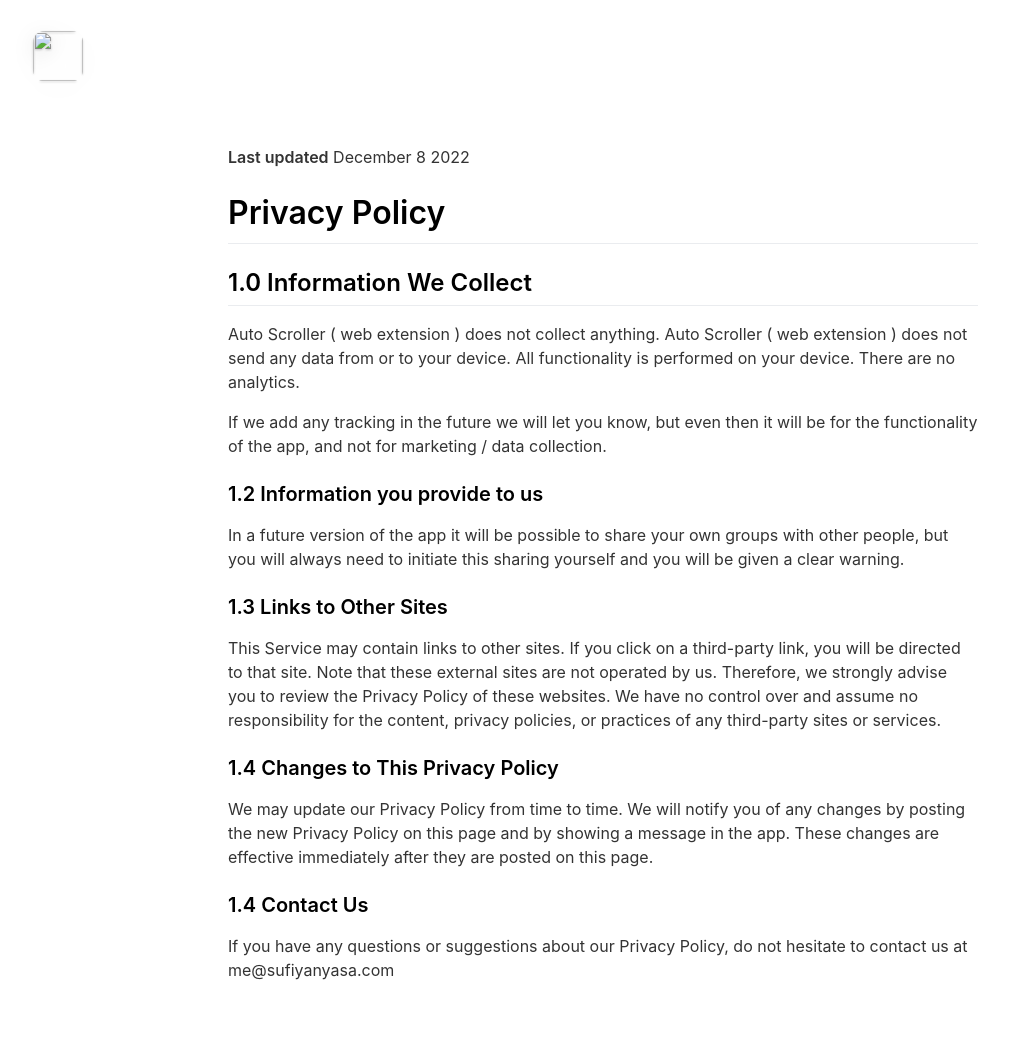
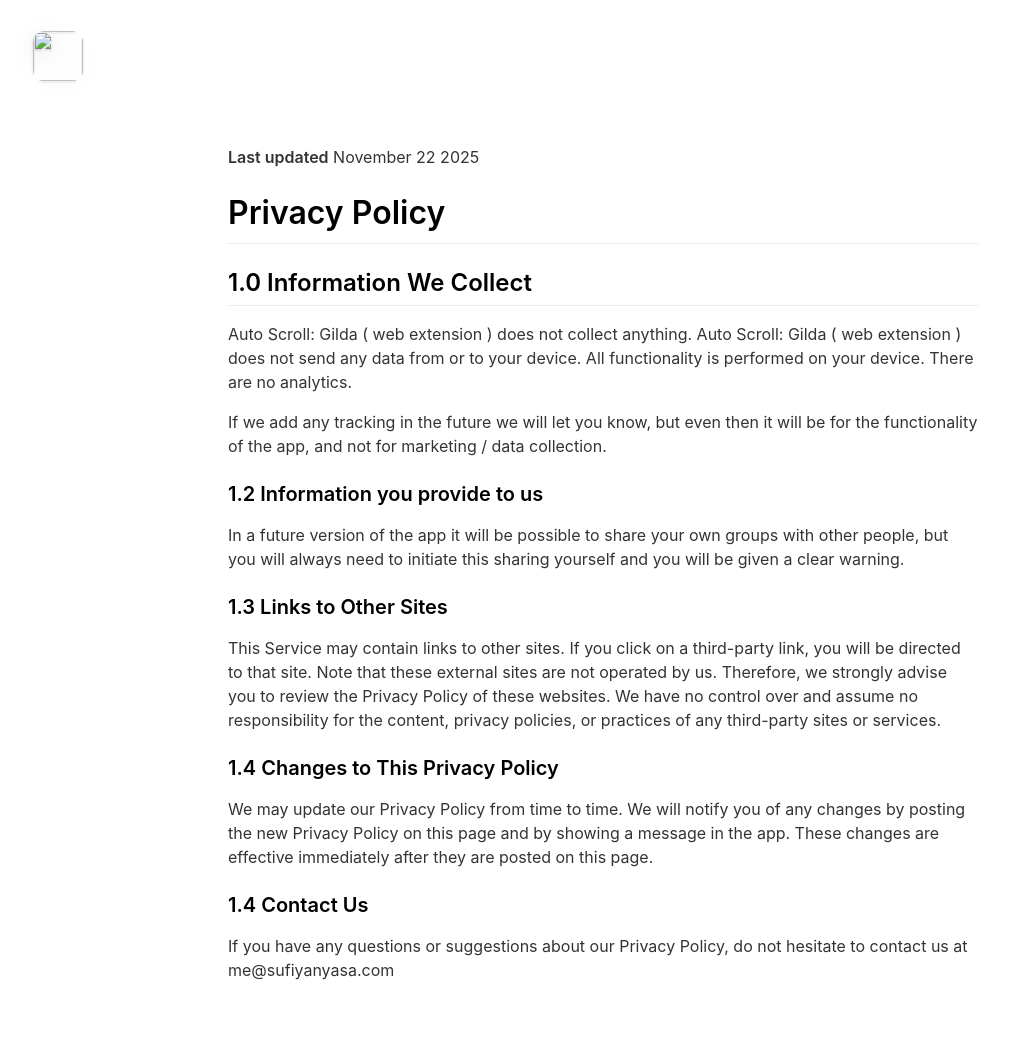
Before and after one commit to xr1337/AutoScrollerLanding, a Jekyll site: the page built from _pages/privacypolicy.md, in a window 1280 px wide. Shown: the whole page, without its empty margins (37-1046 px from the left). Built offline with Jekyll 4.4.1, drawn with Linux system fonts in a browser that asks for light colours; nearby versions of some CDN libraries.

```diff
--- a/_pages/privacypolicy.md
+++ b/_pages/privacypolicy.md
@@ -5,13 +5,13 @@ include_in_header: false
 ---
 
 **Last updated**
-December 8 2022
+November 22 2025
 
 # Privacy Policy
 
 ## 1.0 Information We Collect
-Auto Scroller ( web extension ) does not collect anything.
-Auto Scroller ( web extension ) does not send any data from or to your device. All functionality is performed on your device. There are no analytics.
+Auto Scroll: Gilda ( web extension ) does not collect anything.
+Auto Scroll: Gilda ( web extension ) does not send any data from or to your device. All functionality is performed on your device. There are no analytics.
 
 If we add any tracking in the future we will let you know, but even then it will be for the functionality of the app, and not for marketing / data collection.
 
```
Also changed, not shown: _pages/termsofuse.md (added, +78 -0 lines).
